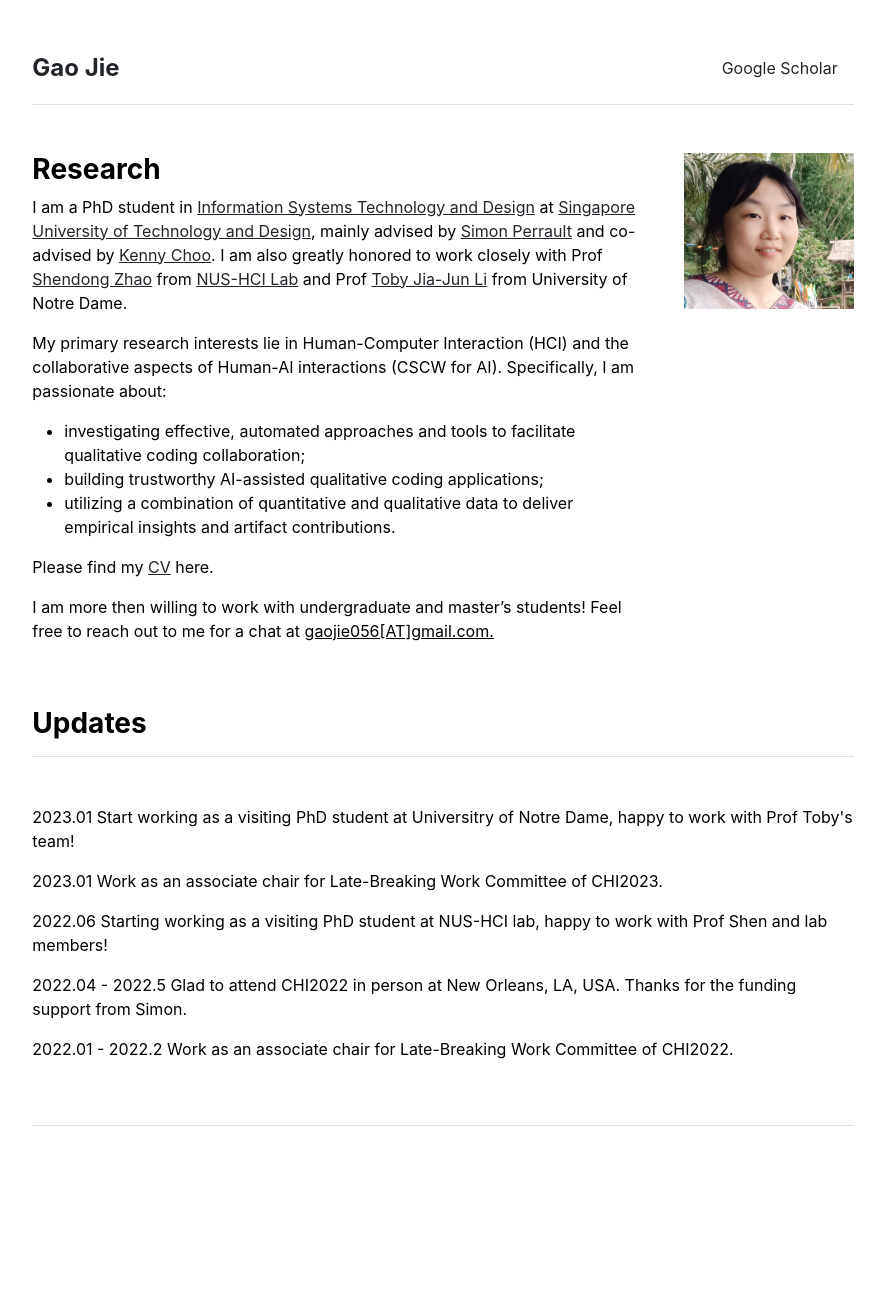
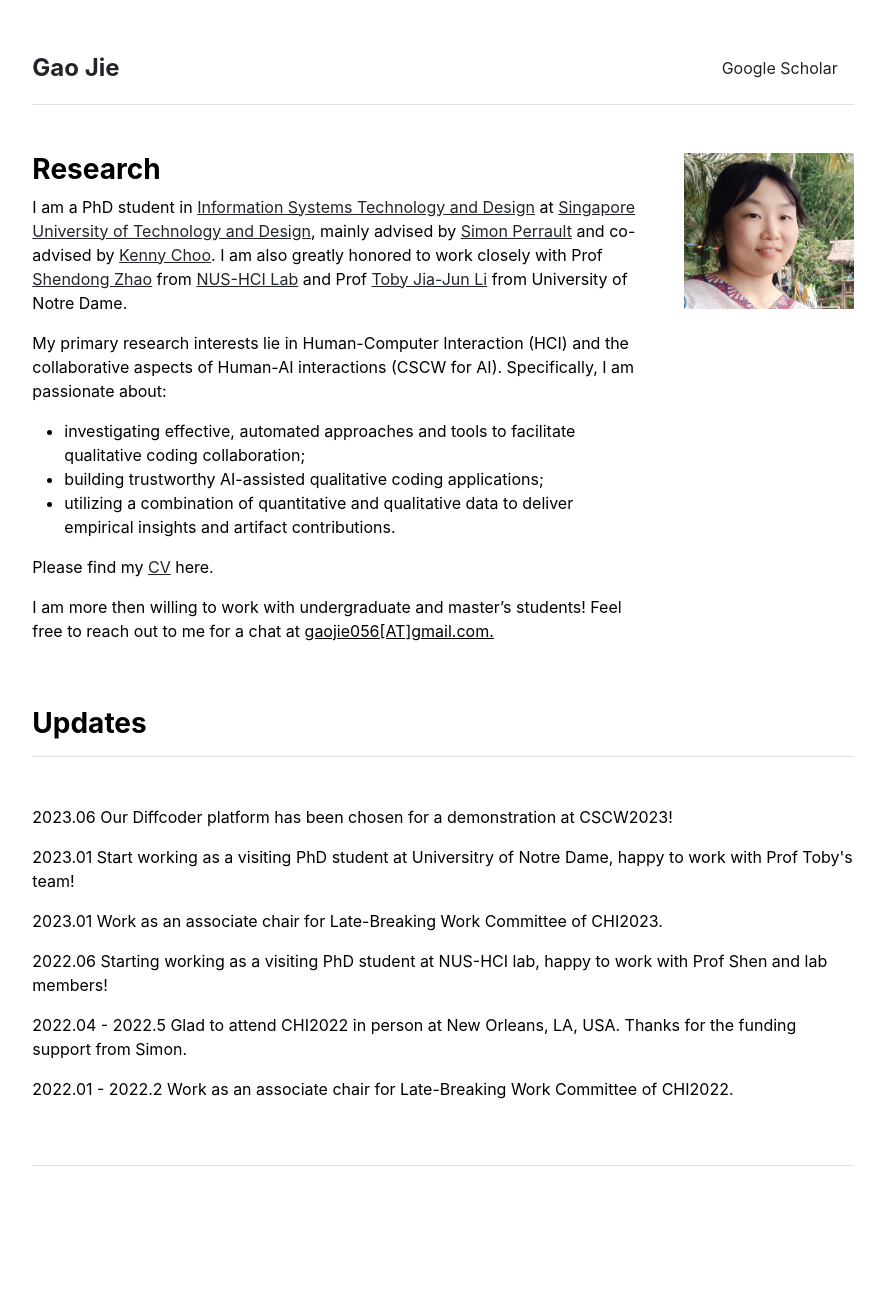
Before and after one commit to gaojie058/gaojie058.github.io, a Jekyll site: the page built from index.md, in a window 1280 px wide. Shown: the whole page, without its empty margins (197-1082 px from the left). Built offline with Jekyll 4.4.1, drawn with Linux system fonts in a browser that asks for light colours; before the commit the page ends 1270 px from its top, so only the background shows below that.

Commit message:
Update updates.yml

```diff
--- a/_data/updates.yml
+++ b/_data/updates.yml
@@ -1,4 +1,5 @@
 index:
+- 2023.06 Our Diffcoder platform has been chosen for a demonstration at CSCW2023!
 - 2023.01 Start working as a visiting PhD student at Universitry of Notre Dame, happy to work with Prof Toby's team!
 - 2023.01 Work as an associate chair for Late-Breaking Work Committee of CHI2023.
 - 2022.06 Starting working as a visiting PhD student at NUS-HCI lab, happy to work with Prof Shen and lab members!
```
